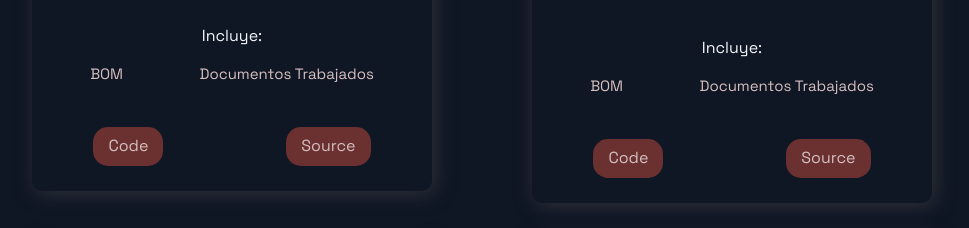
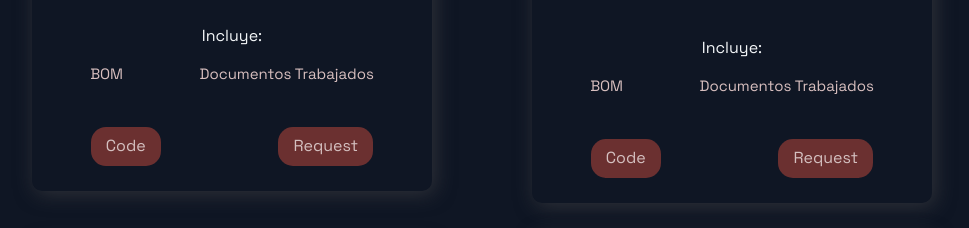
Before and after one commit to rogercerpa/controlsplaybook, a Next.js app: page / in a window 1280 px wide. Shown: the part 1927-2155 px from the top of the page, without its empty margins (158-1127 px from the left). Built offline with nearby package versions, Linux system fonts and the light colour scheme.

Commit message:
updated favicon and website title

```diff
--- a/src/components/Projects/Projects.js
+++ b/src/components/Projects/Projects.js
@@ -41,7 +41,7 @@ const Projects = () => (
           </div>
           <UtilityList>
             <ExternalLinks href={visit}>Code</ExternalLinks>
-            <ExternalLinks href={source}>Source</ExternalLinks>
+            <ExternalLinks href={source}>Request</ExternalLinks>
           </UtilityList>
         </BlogCard>
       ))}
--- a/src/pages/_document.js
+++ b/src/pages/_document.js
@@ -31,7 +31,9 @@ export default class MyDocument extends Document {
     return (
       <Html lang='en-GB'>
         <Head>
-          <link href="https://fonts.googleapis.com/css2?family=Space+Grotesk:wght@300;400;500;600;700&display=swap" rel="stylesheet"/>
+          <title>Controls PlayBook</title>
+          <link href="https://fonts.googleapis.com/css2?family=Space+Grotesk:wght@300;400;500;600;700&display=swap" rel="stylesheet" />
+          <link rel="icon" href="/favicon.ico" />
         </Head>
         <body>
           <Main />
--- a/src/pages/api/hello.js
+++ b/src/pages/api/hello.js
@@ -1,5 +1,5 @@
 // Next.js API route support: https://nextjs.org/docs/api-routes/introduction
 
 export default (req, res) => {
-  res.status(200).json({ name: 'John Doe' })
+  res.status(200).json({ name: 'Roger Cerpa' })
 }
```
Also changed, not shown: public/vercel.svg (deleted), 1 other file (tests, documents, lock files or other folders).
